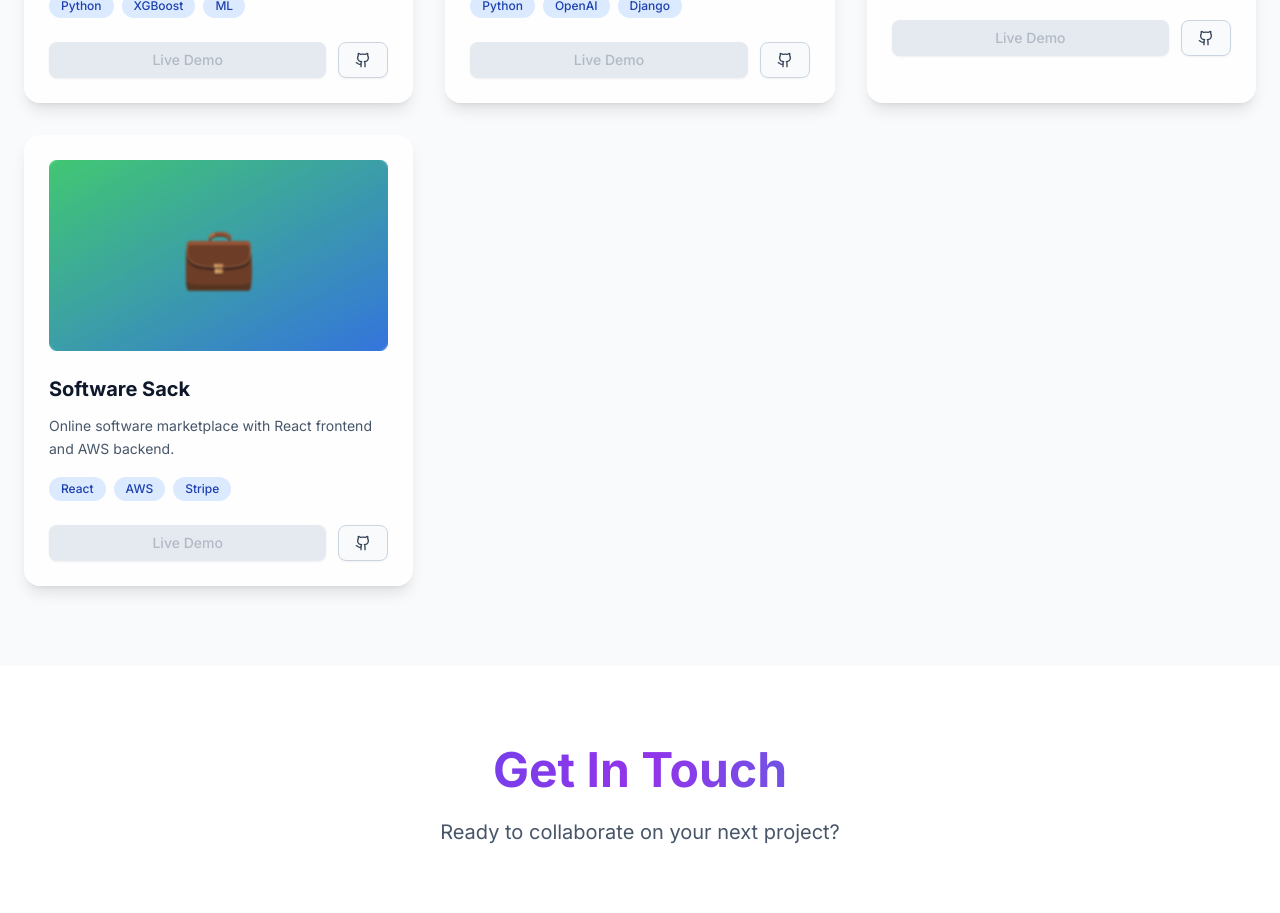
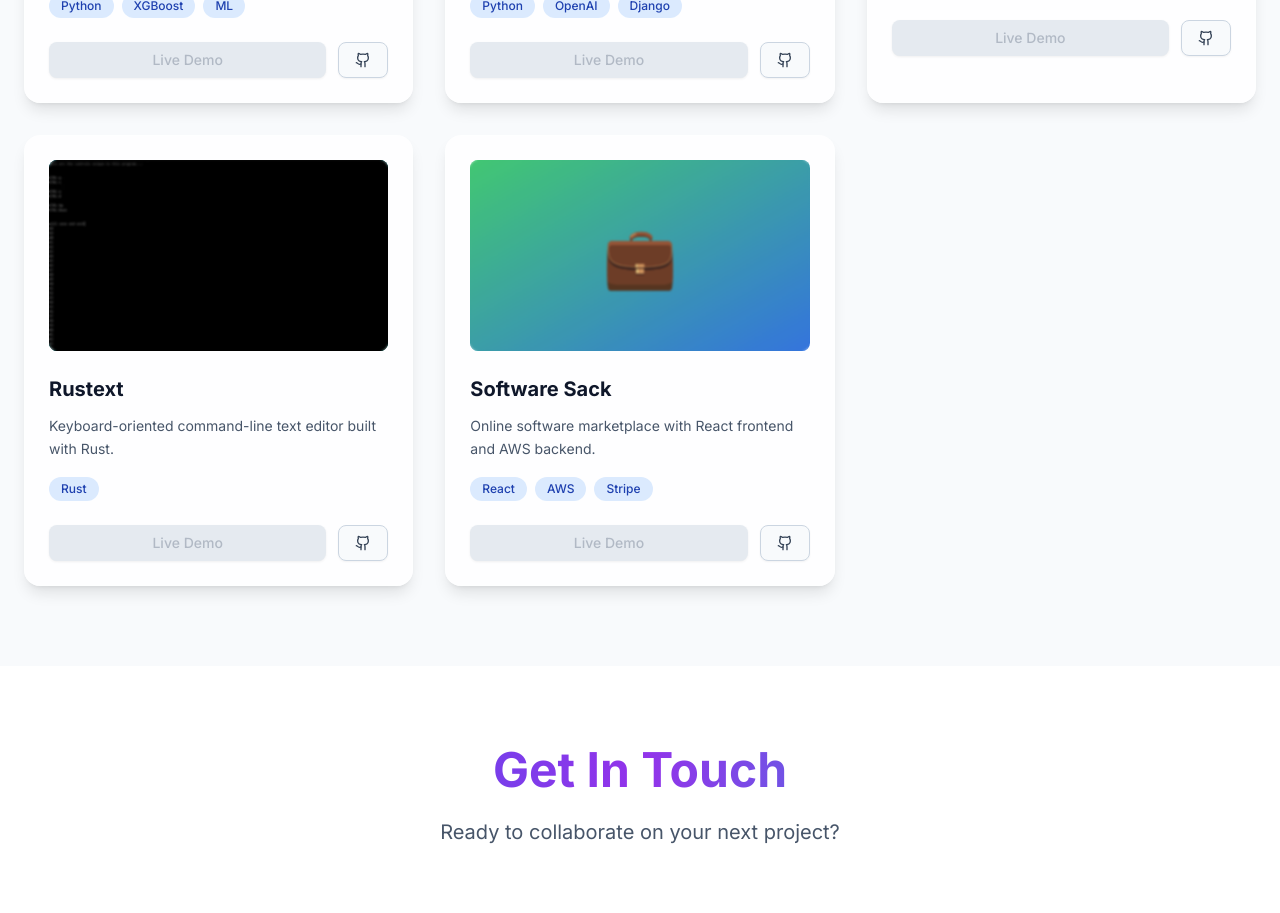
Before and after one commit to gdsakelaris/Telescode-Website, a Next.js app: page / in a window 1280 px wide. Shown: the part 2060-2973 px from the top of the page. Built offline with nearby package versions, Linux system fonts and the light colour scheme.

Commit message:
Added Rustext project

```diff
--- a/components/sections/minimalist-projects.tsx
+++ b/components/sections/minimalist-projects.tsx
@@ -42,6 +42,16 @@ const projects = [
 	},
 	{
 		id: 4,
+		title: "Rustext",
+		description: "Keyboard-oriented command-line text editor built with Rust.",
+		gradient: "from-cyan-400 to-teal-500",
+		image: "/images/rustext.png",
+		tags: ["Rust"],
+		githubUrl: "https://github.com/gdsakelaris/Rustext",
+		liveUrl: null,
+	},
+	{
+		id: 5,
 		title: "Software Sack",
 		description:
 			"Online software marketplace with React frontend and AWS backend.",
```
Also changed, not shown: public/images/rustext.png (added).
